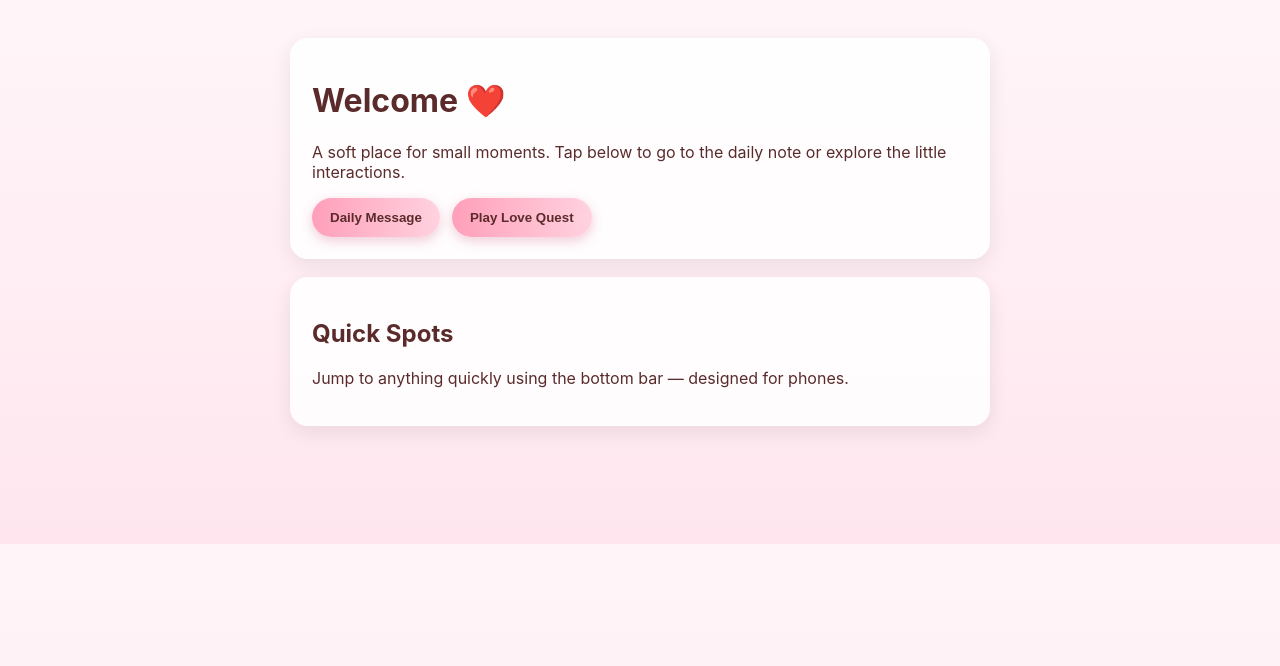
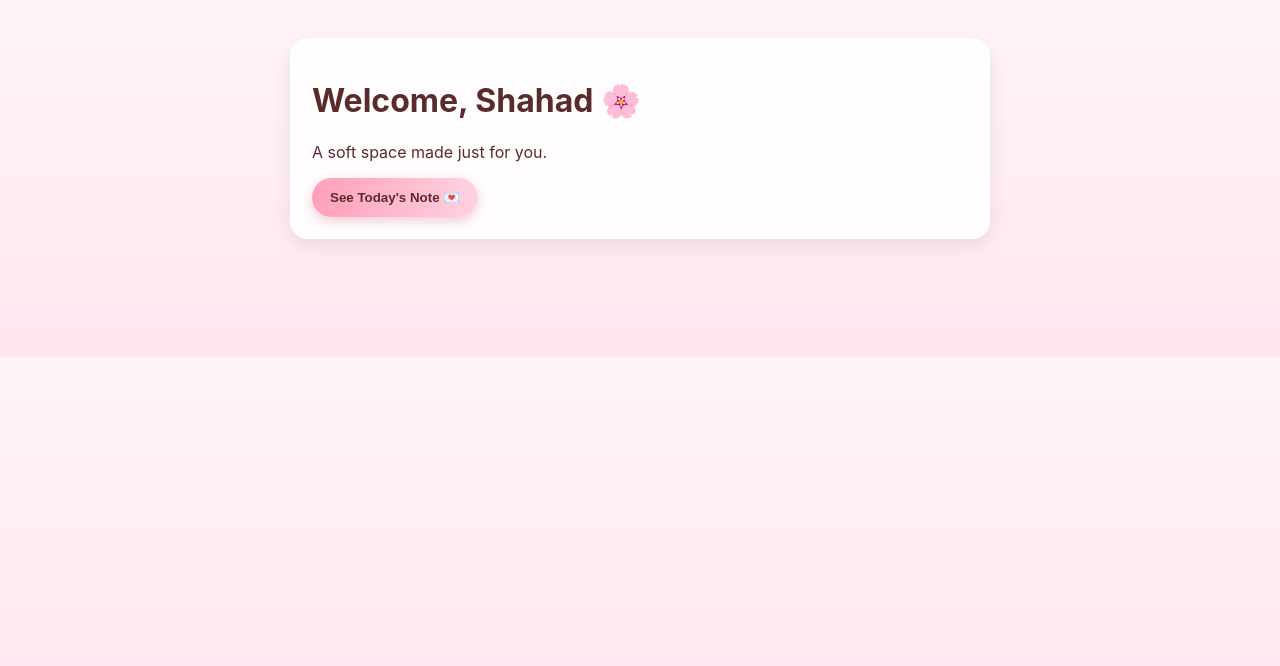
Before and after one commit to Kai1020/daily_message, a Flask app: page / in a window 1280 px wide. Shown: the top 666 px of the page. Run offline with Flask 3, Linux system fonts and the light colour scheme.

Commit message:
Update home.html

```diff
--- a/templates/home.html
+++ b/templates/home.html
@@ -1,17 +1,9 @@
 {% extends "base.html" %}
-{% block title %}Home — Daily Message{% endblock %}
+
 {% block content %}
-  <div class="card">
-    <h1>Welcome ❤️</h1>
-    <p class="lead">A soft place for small moments. Tap below to go to the daily note or explore the little interactions.</p>
-    <div style="display:flex;gap:12px;flex-wrap:wrap;margin-top:14px">
-      <a href="/daily"><button class="btn">Daily Message</button></a>
-      <a href="/game"><button class="btn">Play Love Quest</button></a>
-    </div>
-  </div>
-
-  <div class="card">
-    <h2>Quick Spots</h2>
-    <p class="lead">Jump to anything quickly using the bottom bar — designed for phones.</p>
-  </div>
+<div class="card">
+  <h1>Welcome, Shahad 🌸</h1>
+  <p>A soft space made just for you.</p>
+  <a href="/daily"><button class="btn">See Today's Note 💌</button></a>
+</div>
 {% endblock %}
```
